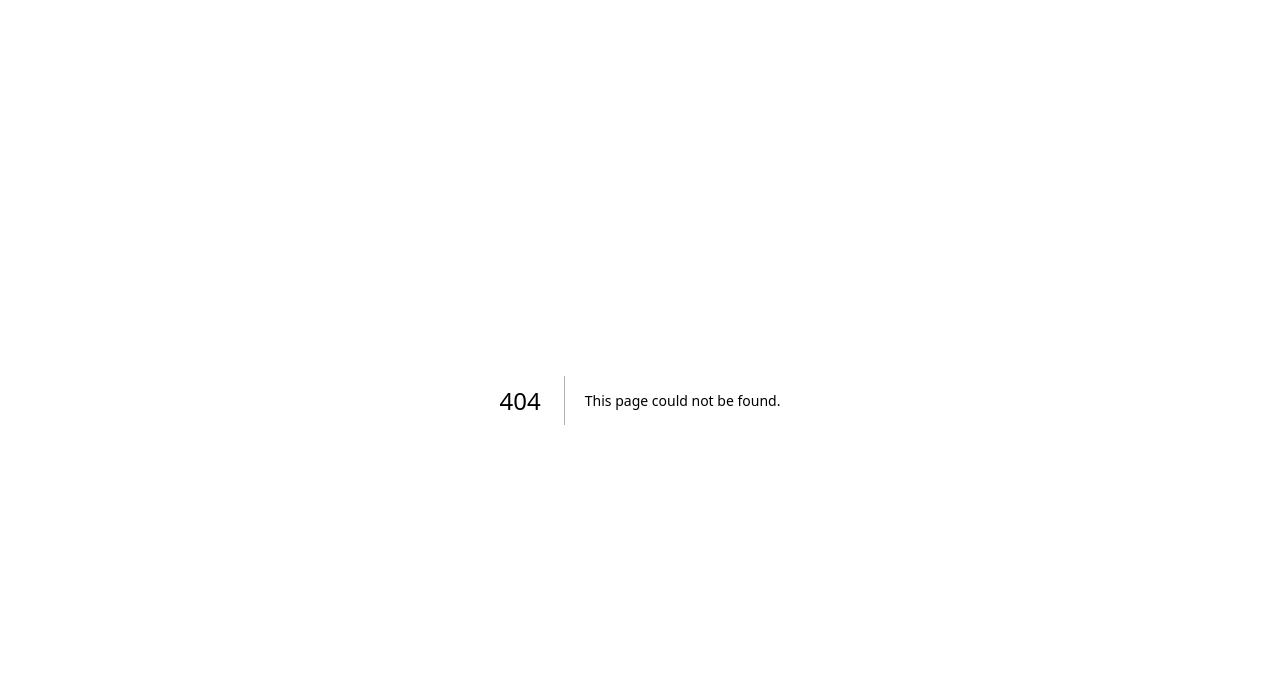
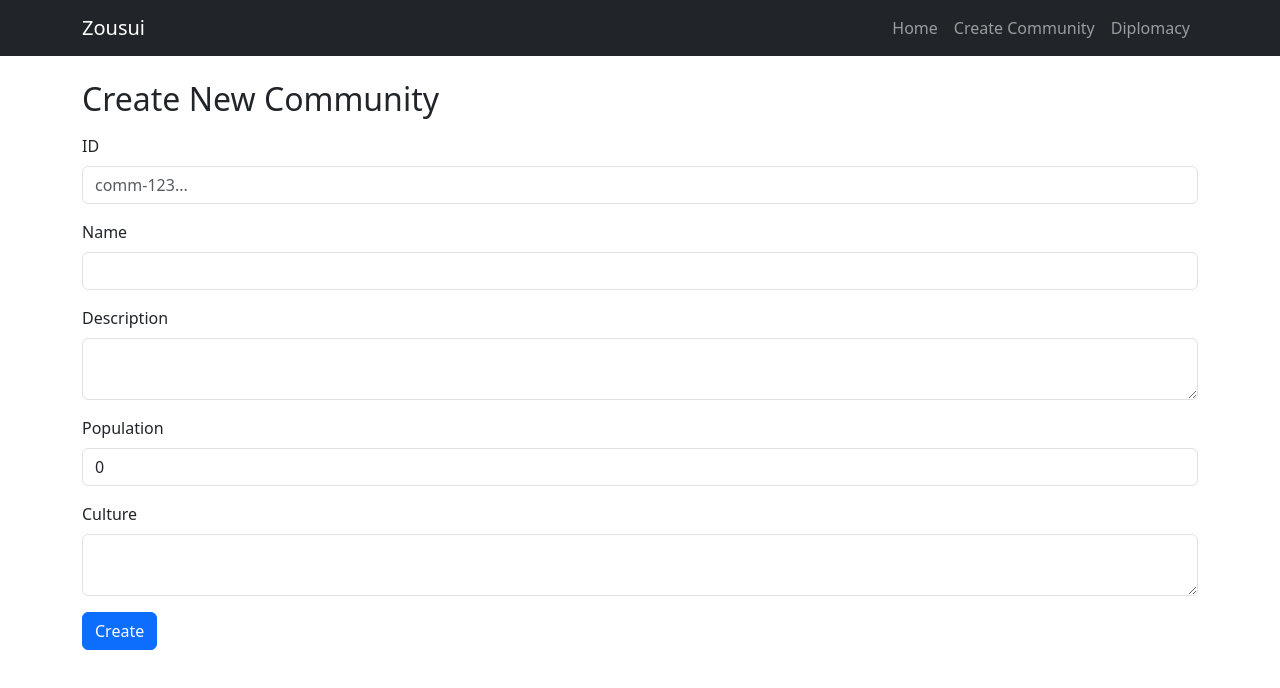
Before and after one commit to rayfiyo/zousui, a Next.js app in the folder frontend/: page /community/new in a window 1280 px wide. Before the commit this address had no page. Shown: the top 688 px of the page. Built offline with nearby package versions, Linux system fonts and the light colour scheme.

Commit message:
feat: 🍻 バックエンドに合わせて更新

```diff
--- /dev/null
+++ b/frontend/app/community/new/page.tsx
@@ -0,0 +1,111 @@
+'use client';
+
+import React, { useState } from 'react';
+import { useRouter } from 'next/navigation';
+
+export default function NewCommunityPage() {
+  const router = useRouter();
+
+  const [formData, setFormData] = useState({
+    id: '',
+    name: '',
+    description: '',
+    population: 0,
+    culture: '',
+  });
+
+  function handleChange(
+    e: React.ChangeEvent<HTMLInputElement | HTMLTextAreaElement>
+  ) {
+    const { name, value } = e.target;
+    setFormData((prev) => ({ ...prev, [name]: value }));
+  }
+
+  async function handleSubmit(e: React.FormEvent) {
+    e.preventDefault();
+    // バリデーション省略。idを自動生成にしたいなら不要
+    try {
+      const res = await fetch('http://localhost:8080/communities', {
+        method: 'POST',
+        headers: { 'Content-Type': 'application/json' },
+        body: JSON.stringify({
+          id: formData.id,
+          name: formData.name,
+          description: formData.description,
+          population: Number(formData.population),
+          culture: formData.culture,
+        }),
+      });
+      if (!res.ok) {
+        throw new Error(`Failed to create community. Status: ${res.status}`);
+      }
+      alert('Community created successfully!');
+      router.push('/'); // 一覧に戻る
+    } catch (err) {
+      console.error(err);
+      alert('Error creating community');
+    }
+  }
+
+  return (
+    <div>
+      <h2>Create New Community</h2>
+      <form onSubmit={handleSubmit} className="mt-3">
+        <div className="mb-3">
+          <label className="form-label">ID</label>
+          <input
+            className="form-control"
+            type="text"
+            name="id"
+            value={formData.id}
+            onChange={handleChange}
+            placeholder="comm-123..."
+            required
+          />
+        </div>
+        <div className="mb-3">
+          <label className="form-label">Name</label>
+          <input
+            className="form-control"
+            type="text"
+            name="name"
+            value={formData.name}
+            onChange={handleChange}
+            required
+          />
+        </div>
+        <div className="mb-3">
+          <label className="form-label">Description</label>
+          <textarea
+            className="form-control"
+            name="description"
+            value={formData.description}
+            onChange={handleChange}
+          />
+        </div>
+        <div className="mb-3">
+          <label className="form-label">Population</label>
+          <input
+            className="form-control"
+            type="number"
+            name="population"
+            value={formData.population}
+            onChange={handleChange}
+          />
+        </div>
+        <div className="mb-3">
+          <label className="form-label">Culture</label>
+          <textarea
+            className="form-control"
+            name="culture"
+            value={formData.culture}
+            onChange={handleChange}
+          />
+        </div>
+        <button type="submit" className="btn btn-primary">
+          Create
+        </button>
+      </form>
+    </div>
+  );
+}
--- a/frontend/app/layout.tsx
+++ b/frontend/app/layout.tsx
@@ -1,19 +1,58 @@
-import 'bootstrap/dist/css/bootstrap.min.css'
-import { ReactNode } from 'react'
+import 'bootstrap/dist/css/bootstrap.min.css';
+import { ReactNode } from 'react';
+import Link from 'next/link';
 
 export const metadata = {
-    title: 'Zousui Communities',
-    description: 'Sample MVP with Next.js',
+  title: 'Zousui Communities',
+  description: '文明進化シミュレーター / Civilization Evolution Simulator',
+};
+
+export default function RootLayout({ children }: { children: ReactNode }) {
+  return (
+    <html lang="ja">
+      <body>
+        {/* ナビバー */}
+        <nav className="navbar navbar-expand-lg navbar-dark bg-dark">
+          <div className="container">
+            <Link className="navbar-brand" href="/">
+              Zousui
+            </Link>
+            <button
+              className="navbar-toggler"
+              type="button"
+              data-bs-toggle="collapse"
+              data-bs-target="#navbarNav"
+              aria-controls="navbarNav"
+              aria-expanded="false"
+              aria-label="Toggle navigation"
+            >
+              <span className="navbar-toggler-icon"></span>
+            </button>
+            <div className="collapse navbar-collapse" id="navbarNav">
+              <ul className="navbar-nav ms-auto">
+                <li className="nav-item">
+                  <Link className="nav-link" href="/">
+                    Home
+                  </Link>
+                </li>
+                <li className="nav-item">
+                  <Link className="nav-link" href="/community/new">
+                    Create Community
+                  </Link>
+                </li>
+                <li className="nav-item">
+                  <Link className="nav-link" href="/diplomacy">
+                    Diplomacy
+                  </Link>
+                </li>
+              </ul>
+            </div>
+          </div>
+        </nav>
+
+        {/* ページコンテンツ */}
+        <div className="container mt-4">{children}</div>
+      </body>
+    </html>
+  );
 }
-
-export default function RootLayout({
-    children,
-}: {
-    children: ReactNode
-}) {
-    return (
-        <html lang="ja">
-            <body>{children}</body>
-        </html>
-    )
-}
```
Also changed, not shown: frontend/app/diplomacy/page.tsx (added, +93 -0 lines), frontend/app/page.tsx (+42 -5 lines).
